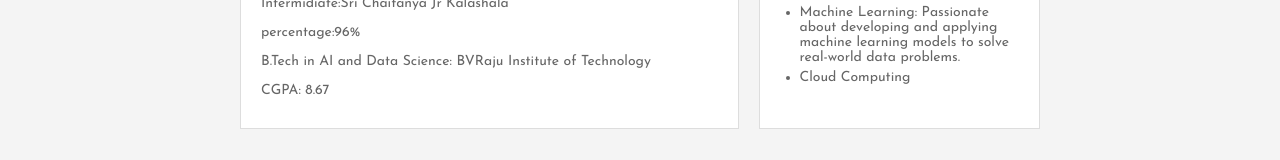
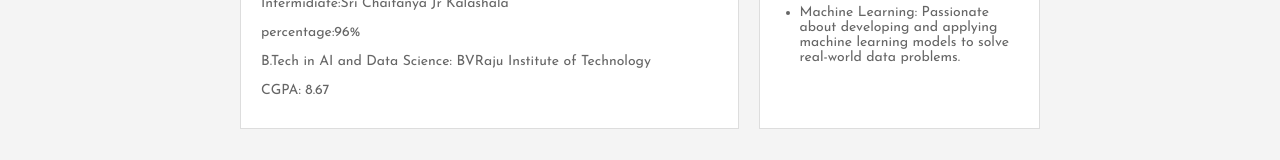
Before and after one commit to abhinaya-allu8/AbhiResume, a plain HTML site: page index.html in a window 1280 px wide. Shown: the part 1206-1366 px from the top of the page. Drawn offline with nearby package versions, Linux system fonts and the light colour scheme.

Commit message:
index.html

```diff
--- a/index.html
+++ b/index.html
@@ -80,7 +80,6 @@
 <ul>
     <li>Data Science: Enthusiastic about harnessing the power of data to extract insights and make informed decisions.</li>
     <li>Machine Learning: Passionate about developing and applying machine learning models to solve real-world data problems.</li>
-    <li>Cloud Computing</li>
 </ul>
 </div>
 </div>
```
